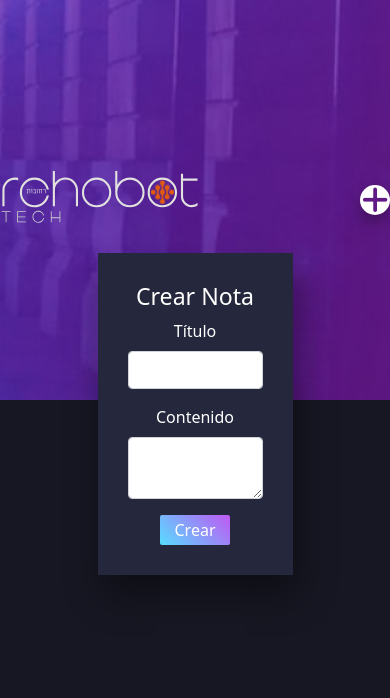
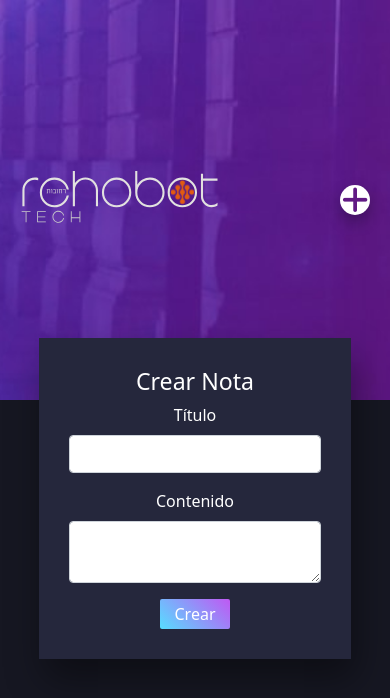
Before and after one commit to oskr1103/frontend_notes, a React (Create React App) app: page /create in a window 390 px wide. Shown: the top 698 px of the page. Built offline with nearby package versions, Linux system fonts and the light colour scheme.

Commit message:
[fix] style responsive

```diff
--- a/src/components/createblogs/CreateBlog.css
+++ b/src/components/createblogs/CreateBlog.css
@@ -17,6 +17,16 @@
   top: 30%;
 }
 
+@media (max-width: 600px) {
+  .card__show {
+    width: 80%;
+  }
+  .create {
+    top: 40%;
+    width: 80%;
+  }
+}
+
 .btn-notes {
   background: linear-gradient(45deg, hsl(192, 100%, 67%), hsl(280, 87%, 65%));
   color: #fff;
--- a/src/components/header/Headernotes.css
+++ b/src/components/header/Headernotes.css
@@ -14,6 +14,7 @@
   display: flex;
   justify-content: space-between;
   align-items: center;
+  padding: 0 20px;
 }
 .containerHeader__header img {
   width: 200px;
--- a/src/components/showblogs/ShowBlogs.css
+++ b/src/components/showblogs/ShowBlogs.css
@@ -25,6 +25,9 @@
   .card__show {
     width: 80%;
   }
+  .grid-card {
+    top: 40%;
+  }
 }
 
 .btn-card {
```
